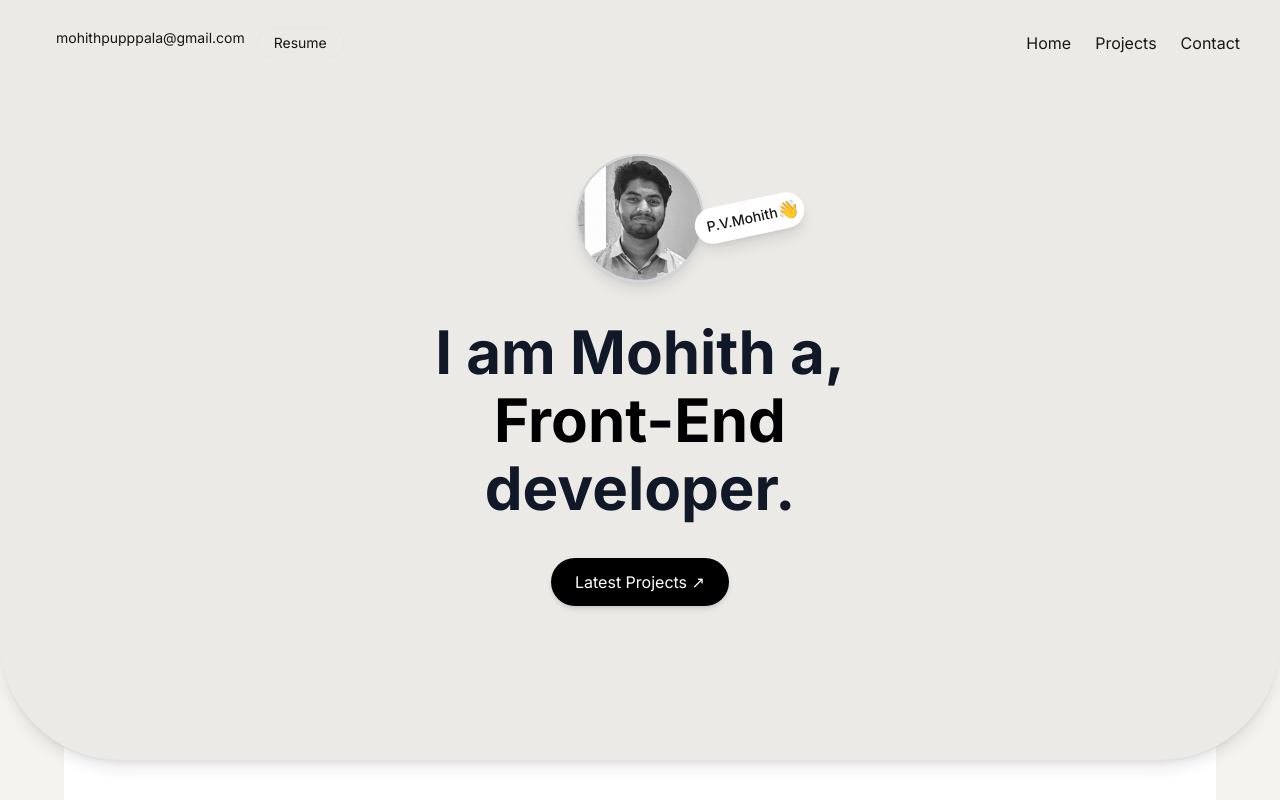
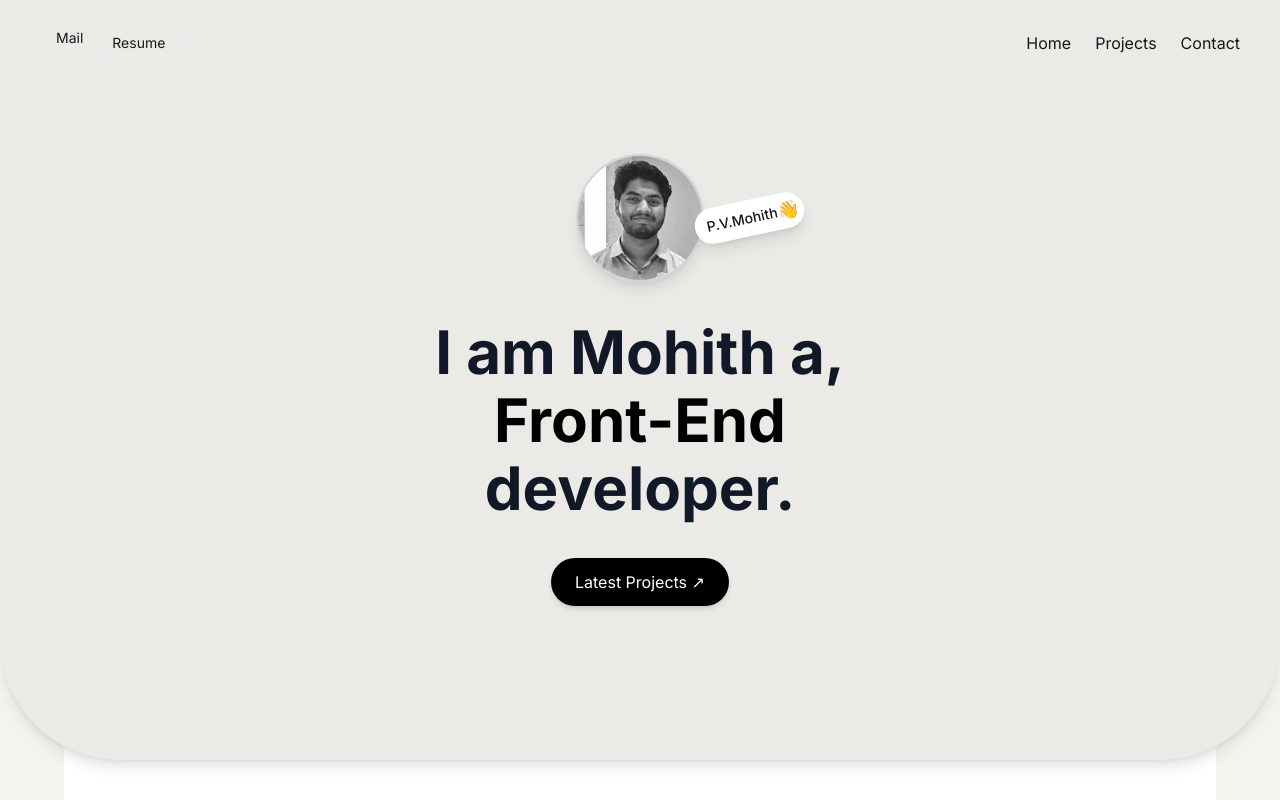
Before and after one commit to mohith-hub/Nextjs-portfolio, a Next.js app: page / in a window 1280 px wide. Shown: the top 800 px of the page. Built offline with nearby package versions, Linux system fonts and the light colour scheme.

Commit message:
mail name change

```diff
--- a/src/app/components/Hero.js
+++ b/src/app/components/Hero.js
@@ -13,7 +13,7 @@ const Hero = () => {
             href="mailto:mohithpupppala@gmail.com"
             className="hover:text-teal-600 transition-colors duration-300 cursor-pointer"
           >
-            mohithpupppala@gmail.com
+            Mail
           </a>
 
           {/* Resume Download Button */}
```
